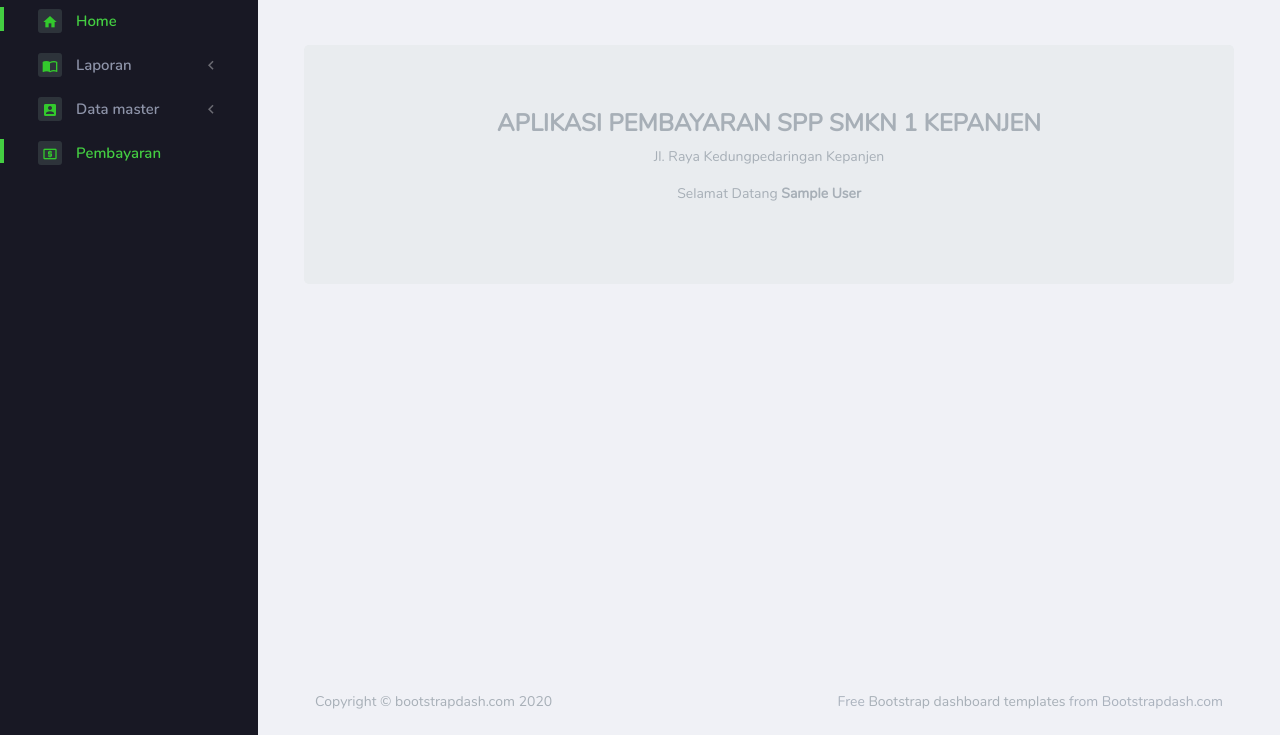
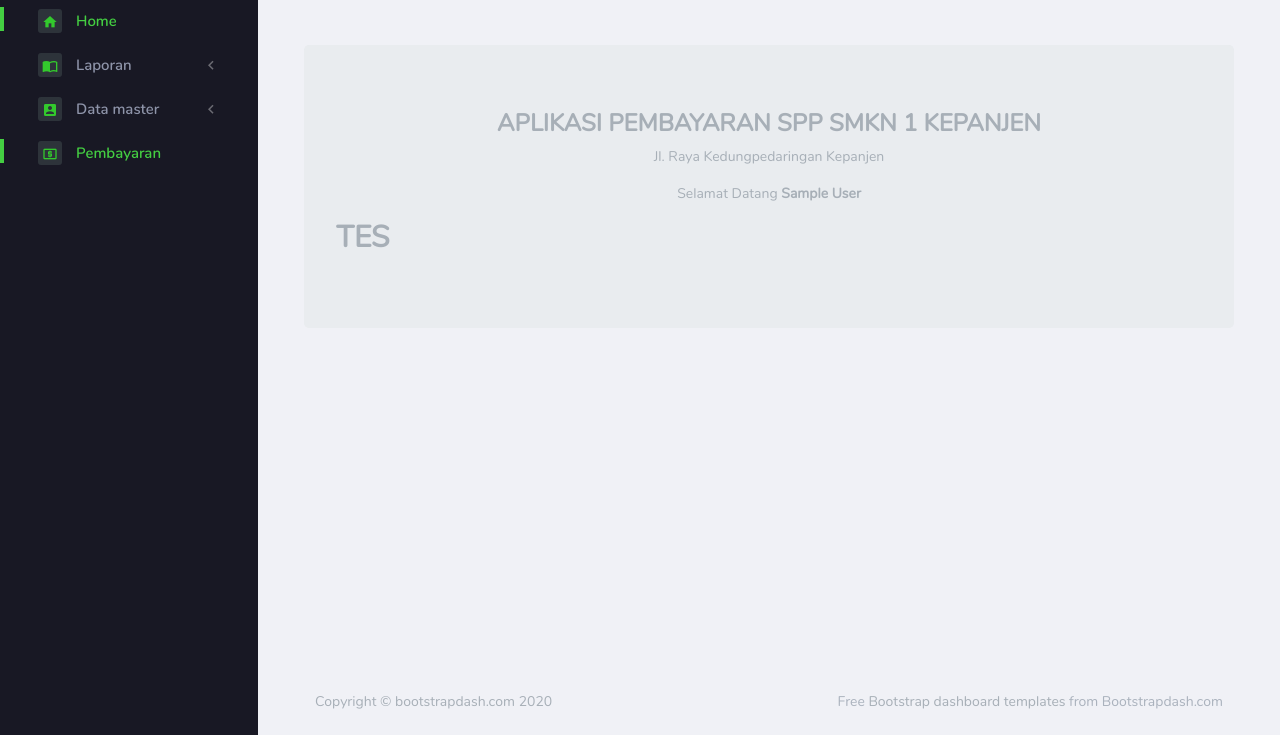
Before and after one commit to aderifankusuma/pweb_adeoi, a PHP site: page /16_M/admin.php in a window 1280 px wide. Shown: the part 65-800 px from the top of the page. Run offline with PHP 8.4, Linux system fonts and the light colour scheme; the visitor is signed in with stand-in values (Sample User, id 1); a stand-in replaces the project's code that opens the database connection.

Commit message:
Update home.php

```diff
--- a/home.php
+++ b/home.php
@@ -2,4 +2,5 @@
 	<h2 align="center">APLIKASI PEMBAYARAN SPP SMKN 1 KEPANJEN</h2>
 	<p align="center">Jl. Raya Kedungpedaringan Kepanjen</p>
 	<p align="center">Selamat Datang<strong> <?php echo $_SESSION['fullname']; ?></strong></p>
+	<h1>TES</h1>
 </div>
```
